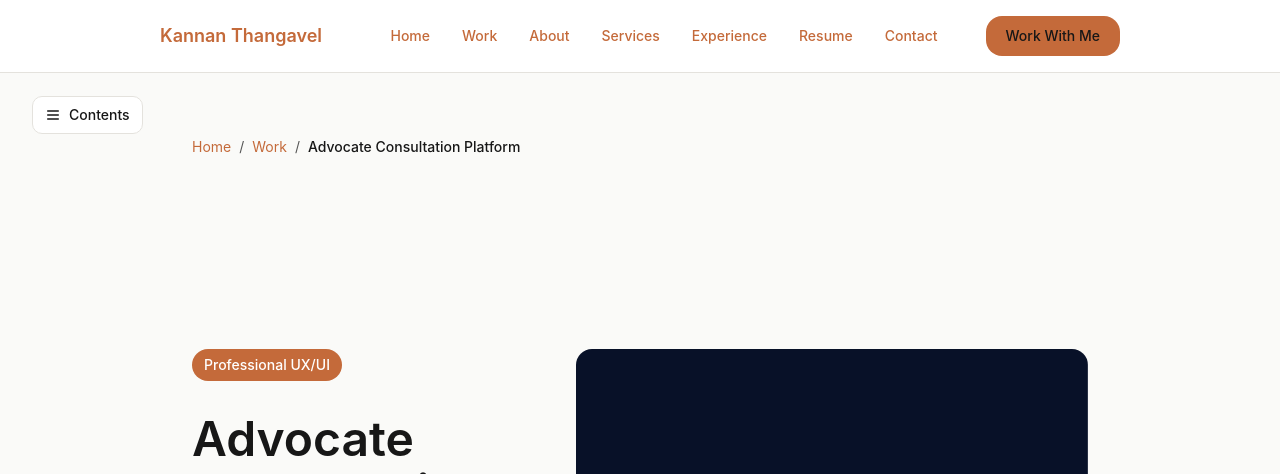
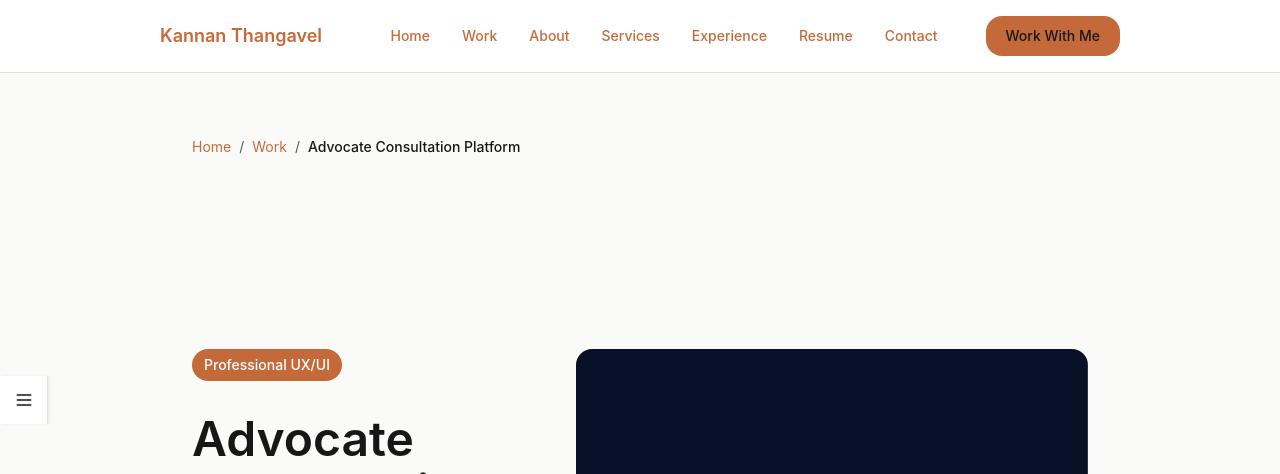
Before and after one commit to ntvkannan/kannan-portfolio, a Next.js app: page /work/advocate-consultation-platform in a window 1280 px wide. Shown: the top 474 px of the page. Built offline with nearby package versions, Linux system fonts and the light colour scheme.

Commit message:
fix: refine case study contents navigation

```diff
--- a/app/components/work/CaseStudySectionNav.js
+++ b/app/components/work/CaseStudySectionNav.js
@@ -6,14 +6,12 @@ import { slugify } from "@/app/utils/slugify";
 export default function CaseStudySectionNav({ sections }) {
   const [isOpen, setIsOpen] = useState(false);
   const [activeSection, setActiveSection] = useState(null);
-  const menuRef = useRef(null);
-  const buttonRef = useRef(null);
+  const drawerRef = useRef(null);
 
   if (!sections || sections.length === 0) {
     return null;
   }
 
-  // Filter sections that have titles (skip next-project and others without titles for navigation)
   const navigableSections = sections.filter(
     (section) => section.title && section.type !== "next-project"
   );
@@ -22,18 +20,15 @@ export default function CaseStudySectionNav({ sections }) {
     return null;
   }
 
-  // Setup IntersectionObserver for active section detection
   useEffect(() => {
     const observer = new IntersectionObserver(
       (entries) => {
         let currentActive = null;
-
         entries.forEach((entry) => {
           if (entry.isIntersecting) {
             currentActive = entry.target.id;
           }
         });
-
         if (currentActive) {
           setActiveSection(currentActive);
         }
@@ -43,7 +38,6 @@ export default function CaseStudySectionNav({ sections }) {
       }
     );
 
-    // Observe all navigable sections
     navigableSections.forEach((section) => {
       const id = slugify(section.title);
       const element = document.getElementById(id);
@@ -57,14 +51,11 @@ export default function CaseStudySectionNav({ sections }) {
     };
   }, [navigableSections]);
 
-  // Close menu when clicking outside
   useEffect(() => {
     function handleClickOutside(event) {
       if (
-        menuRef.current &&
-        !menuRef.current.contains(event.target) &&
-        buttonRef.current &&
-        !buttonRef.current.contains(event.target)
+        drawerRef.current &&
+        !drawerRef.current.contains(event.target)
       ) {
         setIsOpen(false);
       }
@@ -78,12 +69,10 @@ export default function CaseStudySectionNav({ sections }) {
     }
   }, [isOpen]);
 
-  // Handle Escape key
   useEffect(() => {
     function handleEscape(event) {
       if (event.key === "Escape" && isOpen) {
         setIsOpen(false);
-        buttonRef.current?.focus();
       }
     }
 
@@ -98,11 +87,10 @@ export default function CaseStudySectionNav({ sections }) {
   function handleSectionClick(sectionId) {
     const element = document.getElementById(sectionId);
     if (element) {
-      // Get header height for offset
       const header = document.querySelector("header");
       const headerHeight = header ? header.offsetHeight : 0;
       const elementTop = element.getBoundingClientRect().top + window.scrollY;
-      const scrollPosition = elementTop - headerHeight - 20; // 20px extra padding
+      const scrollPosition = elementTop - headerHeight - 20;
 
       window.scrollTo({
         top: scrollPosition,
@@ -110,24 +98,26 @@ export default function CaseStudySectionNav({ sections }) {
       });
 
       setIsOpen(false);
-      // Update URL hash
       window.history.replaceState(null, "", `#${sectionId}`);
     }
   }
 
   return (
     <>
-      {/* Floating Button - Left Side */}
+      {/* CLOSED STATE: Only hamburger button */}
+      {!isOpen && (
         <button
-        ref={buttonRef}
-        onClick={() => setIsOpen(!isOpen)}
-        aria-expanded={isOpen}
-        aria-controls="case-study-sections-menu"
-        aria-label="Open case study table of contents"
-        className="fixed left-6 sm:left-8 top-20 sm:top-24 inline-flex items-center gap-2 px-3 py-2 rounded-md border border-border bg-surface hover:bg-surface-secondary text-text-primary focus-visible:outline-2 focus-visible:outline-offset-2 focus-visible:outline-accent transition-colors text-xs sm:text-sm font-medium z-30"
+          onClick={() => setIsOpen(true)}
+          aria-expanded="false"
+          aria-controls="case-study-sections-drawer"
+          aria-label="Open table of contents"
+          className="fixed left-0 top-1/2 -translate-y-1/2 w-12 h-12 inline-flex items-center justify-center bg-surface border-r border-border text-text-primary hover:bg-surface-secondary focus-visible:outline-2 focus-visible:outline-offset-2 focus-visible:outline-accent transition-colors z-40"
+          style={{
+            boxShadow: "1px 0 3px rgba(0, 0, 0, 0.08)"
+          }}
         >
           <svg
-          className="w-3.5 h-3.5 sm:w-4 sm:h-4 flex-shrink-0"
+            className="w-5 h-5 flex-shrink-0"
             fill="none"
             stroke="currentColor"
             viewBox="0 0 24 24"
@@ -137,34 +127,55 @@ export default function CaseStudySectionNav({ sections }) {
               strokeLinecap="round"
               strokeLinejoin="round"
               strokeWidth={2}
-            d={isOpen ? "M6 18L18 6M6 6l12 12" : "M4 6h16M4 12h16M4 18h16"}
+              d="M4 6h16M4 12h16M4 18h16"
             />
           </svg>
-        <span className="hidden sm:inline">Contents</span>
         </button>
+      )}
 
-      {/* Floating Menu - Compact */}
+      {/* OPEN STATE: Only drawer with internal close button */}
       {isOpen && (
         <div
-          ref={menuRef}
-          id="case-study-sections-menu"
-          className="fixed left-6 sm:left-8 top-32 sm:top-36 w-56 sm:w-64 max-h-[55vh] bg-surface border border-border rounded-md shadow-lg overflow-hidden z-40 flex flex-col"
+          ref={drawerRef}
+          id="case-study-sections-drawer"
+          className="fixed left-0 top-1/2 -translate-y-1/2 w-72 md:w-80 max-h-[75vh] bg-surface border-r border-border overflow-hidden z-40 flex flex-col"
+          style={{
+            maxWidth: "calc(min(90vw, 300px))",
+          }}
         >
-          {/* Menu Header */}
-          <div className="px-4 py-3 border-b border-border bg-surface-secondary">
-            <h3 className="text-xs font-semibold text-text-primary uppercase tracking-wider">
+          {/* Drawer Header */}
+          <div className="px-4 py-2 border-b border-border bg-surface-secondary flex items-center justify-between">
+            <h3 className="text-[18px] font-medium text-text-primary uppercase tracking-wide leading-tight flex-1">
               Contents
             </h3>
+            <button
+              onClick={() => setIsOpen(false)}
+              aria-label="Close table of contents"
+              className="flex-shrink-0 p-1 ml-3 text-text-primary hover:text-accent focus-visible:outline-2 focus-visible:outline-offset-2 focus-visible:outline-accent transition-colors"
+            >
+              <svg
+                className="w-5 h-5"
+                fill="none"
+                stroke="currentColor"
+                viewBox="0 0 24 24"
+                aria-hidden="true"
+              >
+                <path
+                  strokeLinecap="round"
+                  strokeLinejoin="round"
+                  strokeWidth={2}
+                  d="M6 18L18 6M6 6l12 12"
+                />
+              </svg>
+            </button>
           </div>
 
-          {/* Sections List - Compact */}
+          {/* Sections List */}
           <nav className="flex-1 overflow-y-auto">
             <ul className="divide-y divide-border">
               {navigableSections.map((section, index) => {
                 const sectionId = slugify(section.title);
                 const isActive = activeSection === sectionId;
-
-                // Extract title without numbering for cleaner display
                 const displayTitle = section.title.replace(/^\d+\s*[—–-]?\s*/, "");
 
                 return (
@@ -175,16 +186,16 @@ export default function CaseStudySectionNav({ sections }) {
                         e.preventDefault();
                         handleSectionClick(sectionId);
                       }}
-                      className={`block px-4 py-2 text-xs sm:text-sm transition-colors ${
+                      className={`block px-4 py-1.5 text-sm transition-colors ${
                         isActive
-                          ? "bg-surface-secondary text-text-primary border-l-2 border-accent pl-3"
+                          ? "bg-surface-secondary text-text-primary border-l-2 border-accent"
                           : "text-text-secondary hover:bg-surface-secondary hover:text-text-primary border-l-2 border-transparent"
                       }`}
                     >
-                      <span className="text-text-muted text-xs font-medium">
+                      <span className="text-text-muted text-xs font-semibold">
                         {String(index + 1).padStart(2, "0")}
                       </span>
-                      <span className="ml-2">{displayTitle}</span>
+                      <span className="ml-2.5 text-sm">{displayTitle}</span>
                     </a>
                   </li>
                 );
```
Lines whose indentation alone changed are shown as unchanged.
